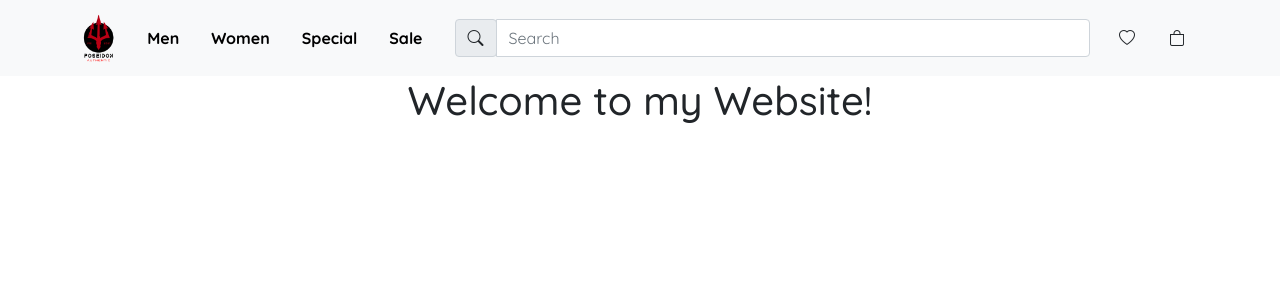
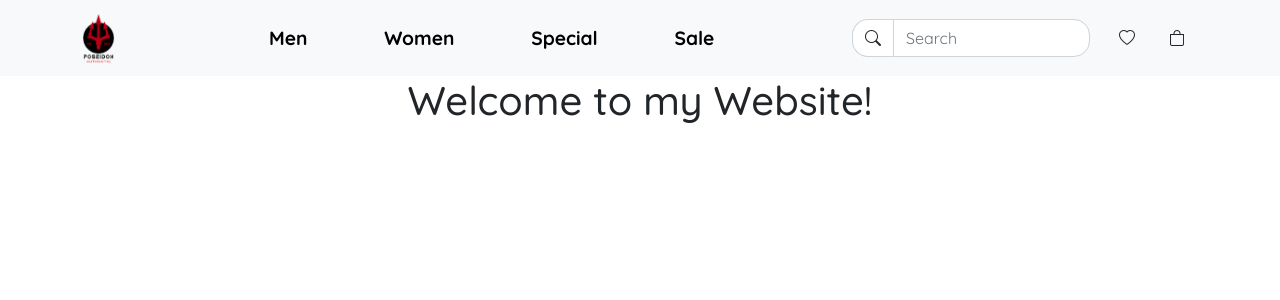
Before and after one commit to hieutrantrung591/Shoe-Ecommerce-LTM, a React (Create React App) app in the folder client/: page / in a window 1280 px wide. Shown: the top 300 px of the page. Built offline with nearby package versions, Linux system fonts and the light colour scheme.

Commit message:
Update Navbar in Client

```diff
--- a/client/src/components/Navbar.css
+++ b/client/src/components/Navbar.css
@@ -1,5 +1,6 @@
 li.nav-item {
-    padding: 0.5em 1.0em;
+    padding: 0.5em 2em;
+    font-size: 1.2em;
 }
 
 .bi-bag:hover, .bi-heart:hover {
@@ -15,3 +16,17 @@ li.nav-item {
 .nav-item > a:hover {
     color: #B90014;
 }
+
+.input-group-text {
+    background-color: #fff;
+    border-radius: 1rem 0 0 1rem;
+    border-right: 1px solid transparent;
+}
+
+input.form-control {
+    border-radius: 0 1rem 1rem 0;
+}
+
+input.form-control:focus {
+    border-color: #B90014;
+}
--- a/client/src/components/Navbar.js
+++ b/client/src/components/Navbar.js
@@ -1,6 +1,6 @@
 import React from 'react';
 import { Link } from "react-router-dom";
-import logo from '../assets/image/logo/logo-small.png';
+import logo from '../assets/image/logo/logo.png';
 import './Navbar.css';
 
 function Navbar() {
@@ -16,7 +16,7 @@ function Navbar() {
         </button>
 
         <div class="collapse navbar-collapse" id="navbarNav">
-          <ul className="navbar-nav me-3">
+          <ul className="navbar-nav d-flex align-items-center justify-content-center flex-grow-1">
             <li className="nav-item">
               <Link to="/">Men</Link>
             </li>
@@ -31,14 +31,15 @@ function Navbar() {
             </li>
           </ul>
 
-          <form className="d-flex align-items-center w-100 form-search">
+          <div class="d-flex align-items-center justify-content-center">
+            <form className="d-flex align-items-center form-search">
               <div className="input-group">
                 <div className="input-group-prepend">
                   <span className="input-group-text">
                     <i className="bi bi-search"></i>
                   </span>
                 </div>
-              <input type="search" className="form-control" placeholder="Search" aria-label="Search" />
+                <input type="search" className="form-control shadow-none" placeholder="Search" aria-label="Search" />
               </div>
               <a href="#!" className="text-white"><i className="fas fa-search ps-3"></i></a>
             </form>
@@ -51,6 +52,7 @@ function Navbar() {
             </button>
           </div>
         </div>
+      </div>
     </nav>
   );
 }
```
Lines whose indentation alone changed are shown as unchanged.
